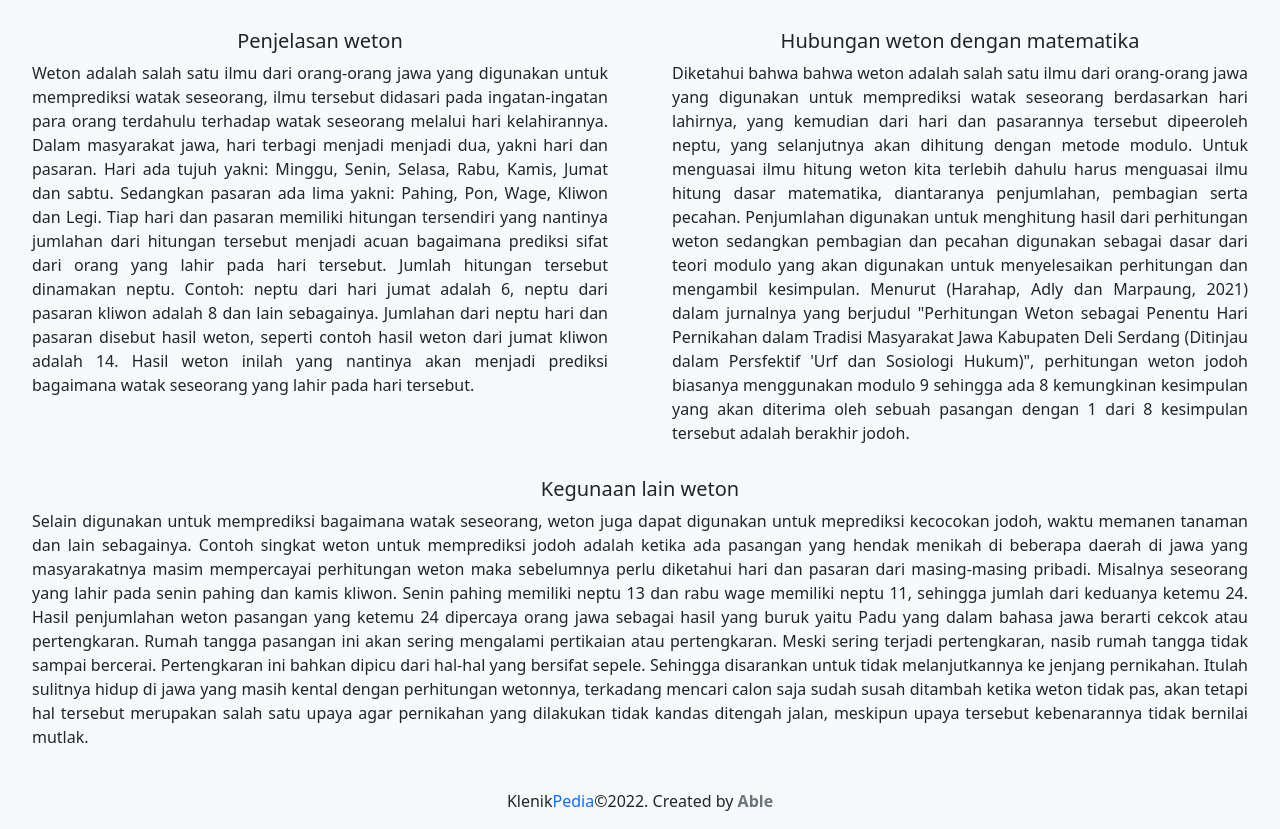
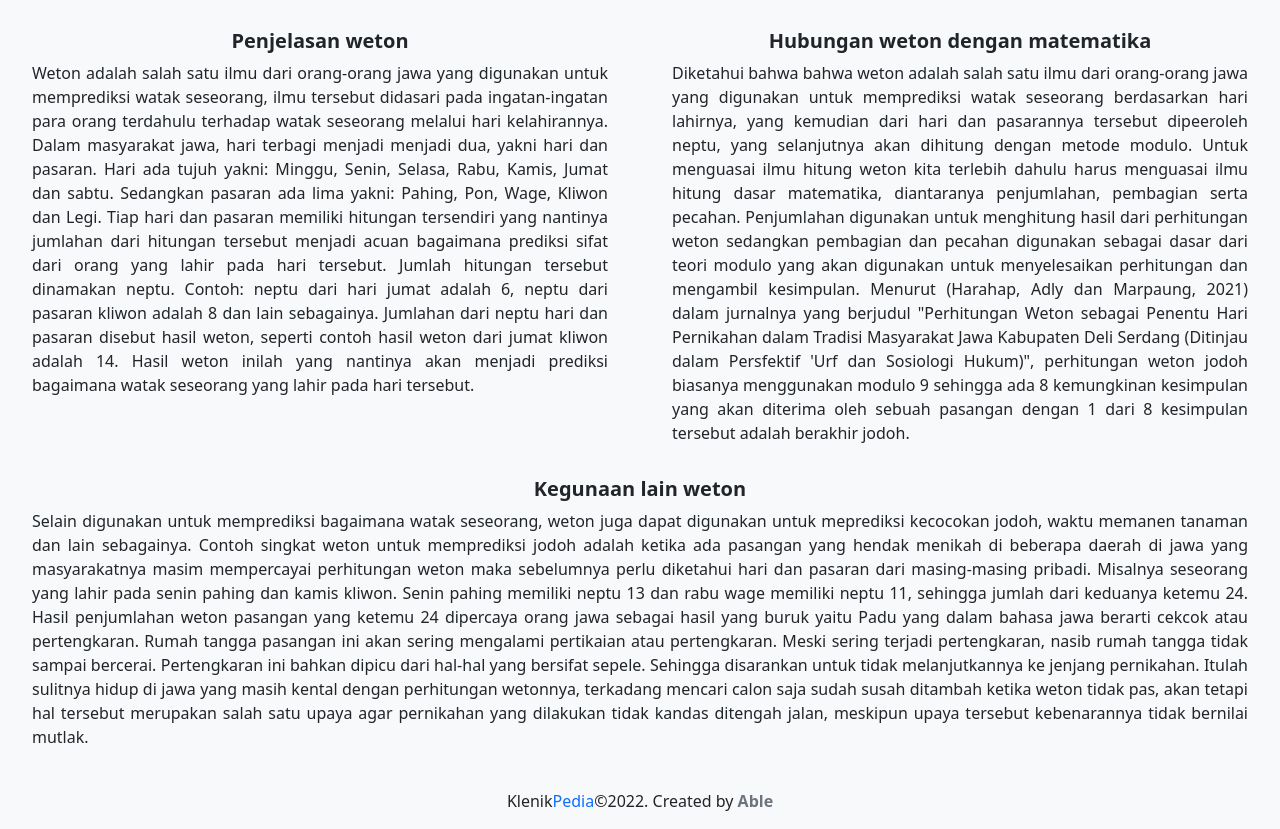
Before and after one commit to alifarfiansyah/klenik, a plain HTML site: page index2.html in a window 1280 px wide. Shown: the part 55-884 px from the top of the page. Drawn offline with nearby package versions, Linux system fonts and the light colour scheme.

Commit message:
Update index2.html

```diff
--- a/index2.html
+++ b/index2.html
@@ -55,7 +55,7 @@
     <div class="container-fluid">
         <div class="row align-content-center mt-4 mb-4">
             <div class="col-md-6">
-                <h5 class="text-center" id="penjelasanweton">Penjelasan weton</h5>
+                <h5 class="text-center fw-bold" id="penjelasanweton">Penjelasan weton</h5>
                 <p style="text-align: justify; padding: 0 20px 0 20px">
                     Weton adalah salah satu ilmu dari orang-orang jawa yang digunakan untuk memprediksi watak seseorang, ilmu tersebut didasari pada ingatan-ingatan para orang terdahulu terhadap watak seseorang melalui hari kelahirannya. Dalam masyarakat jawa, hari terbagi
                     menjadi menjadi dua, yakni hari dan pasaran. Hari ada tujuh yakni: Minggu, Senin, Selasa, Rabu, Kamis, Jumat dan sabtu. Sedangkan pasaran ada lima yakni: Pahing, Pon, Wage, Kliwon dan Legi. Tiap hari dan pasaran memiliki hitungan tersendiri
@@ -65,7 +65,7 @@
                 </p>
             </div>
             <div class="col-md-6">
-                <h5 class="text-center" id="hubunganweton">Hubungan weton dengan matematika</h5>
+                <h5 class="text-center fw-bold" id="hubunganweton">Hubungan weton dengan matematika</h5>
                 <p style="text-align: justify; padding: 0 20px 0 20px">
                     Diketahui bahwa bahwa weton adalah salah satu ilmu dari orang-orang jawa yang digunakan untuk memprediksi watak seseorang berdasarkan hari lahirnya, yang kemudian dari hari dan pasarannya tersebut dipeeroleh neptu, yang selanjutnya akan dihitung dengan
                     metode modulo. Untuk menguasai ilmu hitung weton kita terlebih dahulu harus menguasai ilmu hitung dasar matematika, diantaranya penjumlahan, pembagian serta pecahan. Penjumlahan digunakan untuk menghitung hasil dari perhitungan weton
@@ -75,7 +75,7 @@
                 </p>
             </div>
             <div class="col-auto">
-                <h5 class="text-center mt-3" id="kegunaananweton">Kegunaan lain weton</h5>
+                <h5 class="text-center fw-bold mt-3" id="kegunaananweton">Kegunaan lain weton</h5>
                 <p style="text-align: justify; padding: 0 20px 0 20px">
                     Selain digunakan untuk memprediksi bagaimana watak seseorang, weton juga dapat digunakan untuk meprediksi kecocokan jodoh, waktu memanen tanaman dan lain sebagainya. Contoh singkat weton untuk memprediksi jodoh adalah ketika ada pasangan yang hendak menikah
                     di beberapa daerah di jawa yang masyarakatnya masim mempercayai perhitungan weton maka sebelumnya perlu diketahui hari dan pasaran dari masing-masing pribadi. Misalnya seseorang yang lahir pada senin pahing dan kamis kliwon. Senin
```
